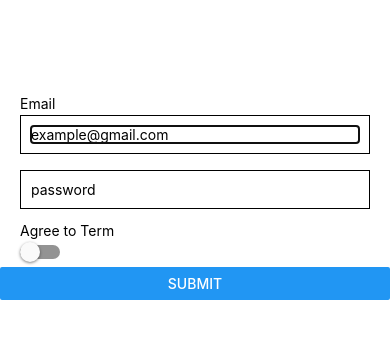
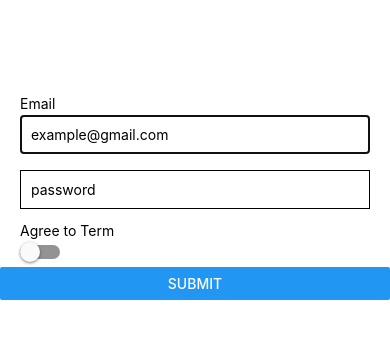
Before and after one commit to pepsialmighty/React-Native-Formik-vs-Yup, a React Native app: screen / in a window 390 px wide. Shown: the top 338 px of the page. Built offline with nearby package versions, Linux system fonts and the light colour scheme.

Commit message:
Refactor: Field Wrapper

```diff
--- a/App.js
+++ b/App.js
@@ -11,6 +11,17 @@ import {
 } from "react-native";
 import { Formik } from "formik";
 import * as yup from "yup";
+
+//khung của khung
+const FieldWrapper = ({ label, formikProps, formikKey, children }) => (
+  <View style={{ marginHorizontal: 20, marginVertical: 5 }}>
+    <Text style={{ marginBottom: 3 }}>{label}</Text>
+    {children}
+    <Text style={styles.errorHandler}>
+      {formikProps.touched[formikKey] && formikProps.errors[formikKey]}
+    </Text>
+  </View>
+);
 
 //kiểu như tạo một interface(bộ xương)
 //để có thể xài lại mà ko cần phải khai báo nhiều lần
@@ -27,32 +38,22 @@ const StyleInput = ({ label, formikProps, formikKey, ...rest }) => {
     inputStyle.borderWidth = 2;
   }
 
-  //khung chính của input
   return (
-    <View style={{ marginHorizontal: 20, marginVertical: 5 }}>
-      <Text style={{ marginBottom: 3 }}>{label}</Text>
-      <View style={inputStyle}>
-        <TextInput
-          onChangeText={formikProps.handleChange(formikKey)}
-          onBlur={formikProps.handleBlur(formikKey)}
-          {...rest}
-        />
-      </View>
-      <Text style={styles.errorHandler}>
-        {/* use [formikKey] instead of .formikKey becasue we not accessing
-      it directly but we want to looking for the formikKey on the
-      "touched" object or the "errors" object */}
-        {formikProps.touched[formikKey] && formikProps.errors[formikKey]}
-      </Text>
-    </View>
+    <FieldWrapper label={label} formikProps={formikProps} formikKey={formikKey}>
+      <TextInput
+        style={inputStyle}
+        onChangeText={formikProps.handleChange(formikKey)}
+        onBlur={formikProps.handleBlur(formikKey)}
+        {...rest}
+      />
+    </FieldWrapper>
   );
 };
 
 //khung chính của Switch
 const StyleSwitch = ({ label, formikProps, formikKey, ...rest }) => {
   return (
-    <View style={{ marginHorizontal: 20, marginVertical: 5 }}>
-      <Text style={{ marginBottom: 3 }}>{label}</Text>
+    <FieldWrapper label={label} formikProps={formikProps} formikKey={formikKey}>
       <Switch
         value={formikProps.values[formikKey]}
         // setFieldValue(thingWeWantToChange, theValueOfThatThing)
@@ -61,25 +62,19 @@ const StyleSwitch = ({ label, formikProps, formikKey, ...rest }) => {
         }}
         {...rest}
       />
-      <Text style={styles.errorHandler}>
-        {/* use [formikKey] instead of .formikKey becasue we not accessing
-      it directly but we want to looking for the formikKey on the
-      "touched" object or the "errors" object */}
-        {formikProps.touched[formikKey] && formikProps.errors[formikKey]}
-      </Text>
-    </View>
+    </FieldWrapper>
   );
 };
 
 //validation requirements
 const validationSchema = yup.object().shape({
-  /*   email: yup.string().label("Email").email().required(),
+  email: yup.string().label("Email").email().required(),
   password: yup
     .string()
     .label("Password")
     .required()
     .min(2, "At least 2 characters")
-    .max(15, "At most 15 characters"), */
+    .max(15, "At most 15 characters"),
   agreeToTerm: yup
     .boolean()
     .label("Term")
@@ -110,6 +105,7 @@ export default function App() {
               formikKey='email'
               placeholder='example@gmail.com'
               autoFocus
+              keyboardType='email-address'
             />
 
             {/* Ô nhập password dùng khung có sẵn */}
@@ -127,38 +123,6 @@ export default function App() {
               formikProps={formikProps}
               formikKey='agreeToTerm'
             />
-
-            {/* Khung nhập email original */}
-            {/* <View style={{ marginHorizontal: 20, marginVertical: 5 }}>
-              <Text style={{ marginBottom: 3 }}>Email</Text>
-              <View style={styles.input}>
-                <TextInput
-                  placeholder='example@gmail.com'
-                  onChangeText={formikProps.handleChange("email")}
-                  onBlur={formikProps.handleBlur("email")}
-                  autoFocus
-                />
-              </View>
-              <Text style={styles.errorHandler}>
-                {formikProps.touched.email && formikProps.errors.email}
-              </Text>
-            </View> */}
-
-            {/* Khung nhập password original */}
-            {/* <View style={{ marginHorizontal: 20, marginVertical: 5 }}>
-              <Text style={{ marginBottom: 3 }}>Password</Text>
-              <View style={styles.input}>
-                <TextInput
-                  placeholder='password'
-                  onChangeText={formikProps.handleChange("password")}
-                  onBlur={formikProps.handleBlur("password")}
-                  secureTextEntry
-                />
-              </View>
-              <Text style={styles.errorHandler}>
-                {formikProps.touched.password && formikProps.errors.password}
-              </Text>
-            </View> */}
 
             {formikProps.isSubmitting ? (
               <ActivityIndicator />
```
